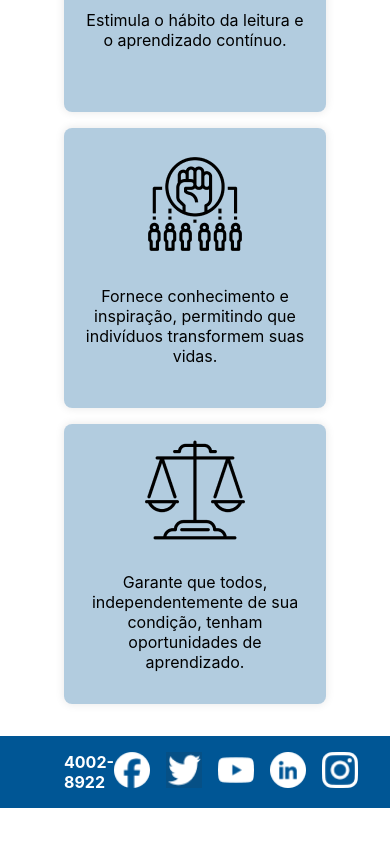
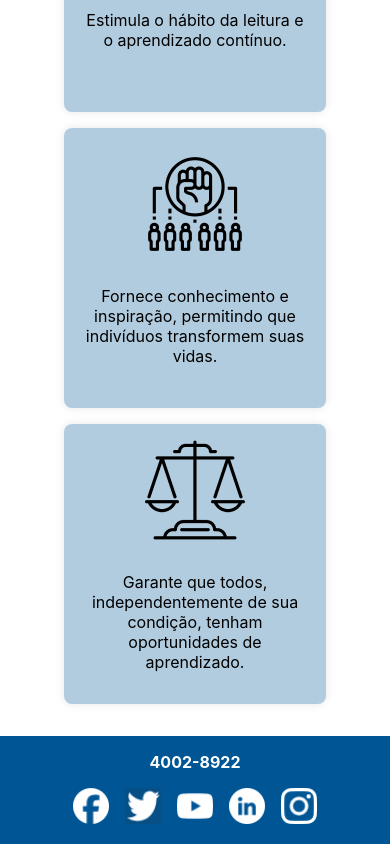
Before and after one commit to argelhr/VNW---desafio-final-mod-1, a React (Vite) app: page / in a window 390 px wide. Shown: the part 1222-2066 px from the top of the page. Before the commit the page ends 2030 px from the top, so only its background shows below. Built offline with nearby package versions, Linux system fonts and the light colour scheme.

Commit message:
style: adiciona responsividade ao footer para telas menores

```diff
--- a/src/components/Footer/styles.module.scss
+++ b/src/components/Footer/styles.module.scss
@@ -41,4 +41,9 @@ footer {
       }
     }
   }
+  @media screen and (max-width: 768px) {
+    flex-direction: column;
+    gap: 16px;
+    align-items: center;
+  }
 }
```
